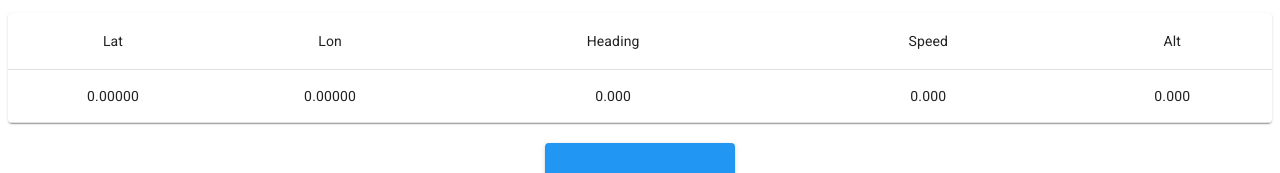
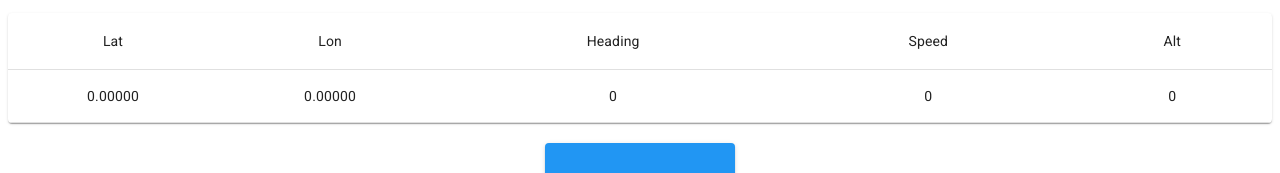
Before and after one commit to mover333/SpeedBumpWeb, a React app: page / in a window 1280 px wide. Shown: the part 534-707 px from the top of the page. Built offline with nearby package versions, Linux system fonts and the light colour scheme; no server answers.

Commit message:
fix null values

```diff
--- a/src/components/LocationDisplay.tsx
+++ b/src/components/LocationDisplay.tsx
@@ -57,13 +57,19 @@ export const LocationDisplay: React.FunctionComponent<LocationDisplayProps> = (
                                 {props.locData.longitude.toFixed(5)}
                             </TableCell>
                             <TableCell align="center" className={classes.cell}>
-                                {props.locData.heading.toFixed(3)}
+                                {props.locData?.heading
+                                    ? props.locData.heading.toFixed(3)
+                                    : 0}
                             </TableCell>
                             <TableCell align="center" className={classes.cell}>
-                                {props.locData.speed.toFixed(3)}
+                                {props.locData?.speed
+                                    ? props.locData.speed.toFixed(3)
+                                    : 0}
                             </TableCell>
                             <TableCell align="center" className={classes.cell}>
-                                {props.locData.altitude.toFixed(3)}
+                                {props.locData?.altitude
+                                    ? props.locData.altitude.toFixed(3)
+                                    : 0}
                             </TableCell>
                         </TableRow>
                     </TableBody>
```
